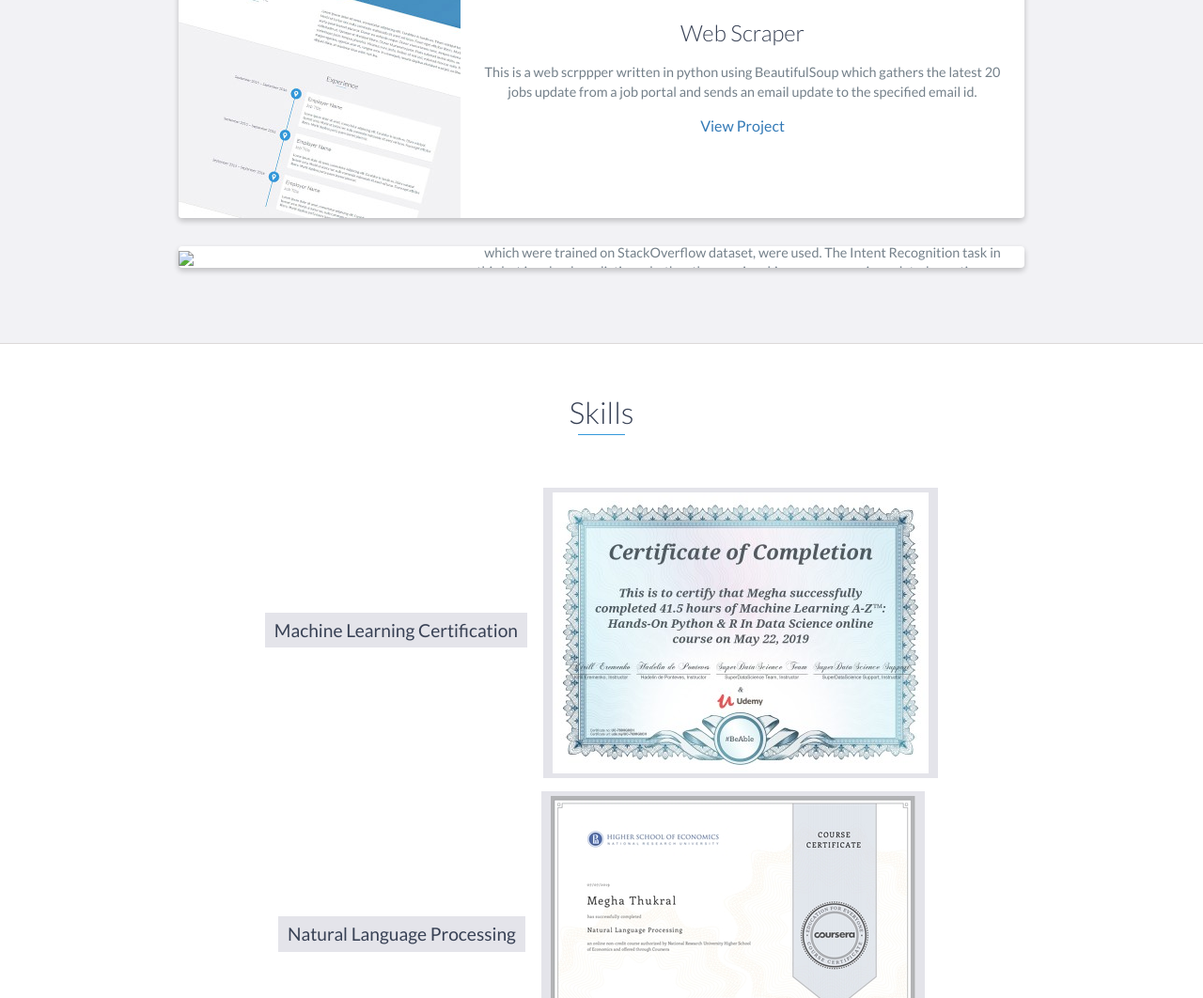
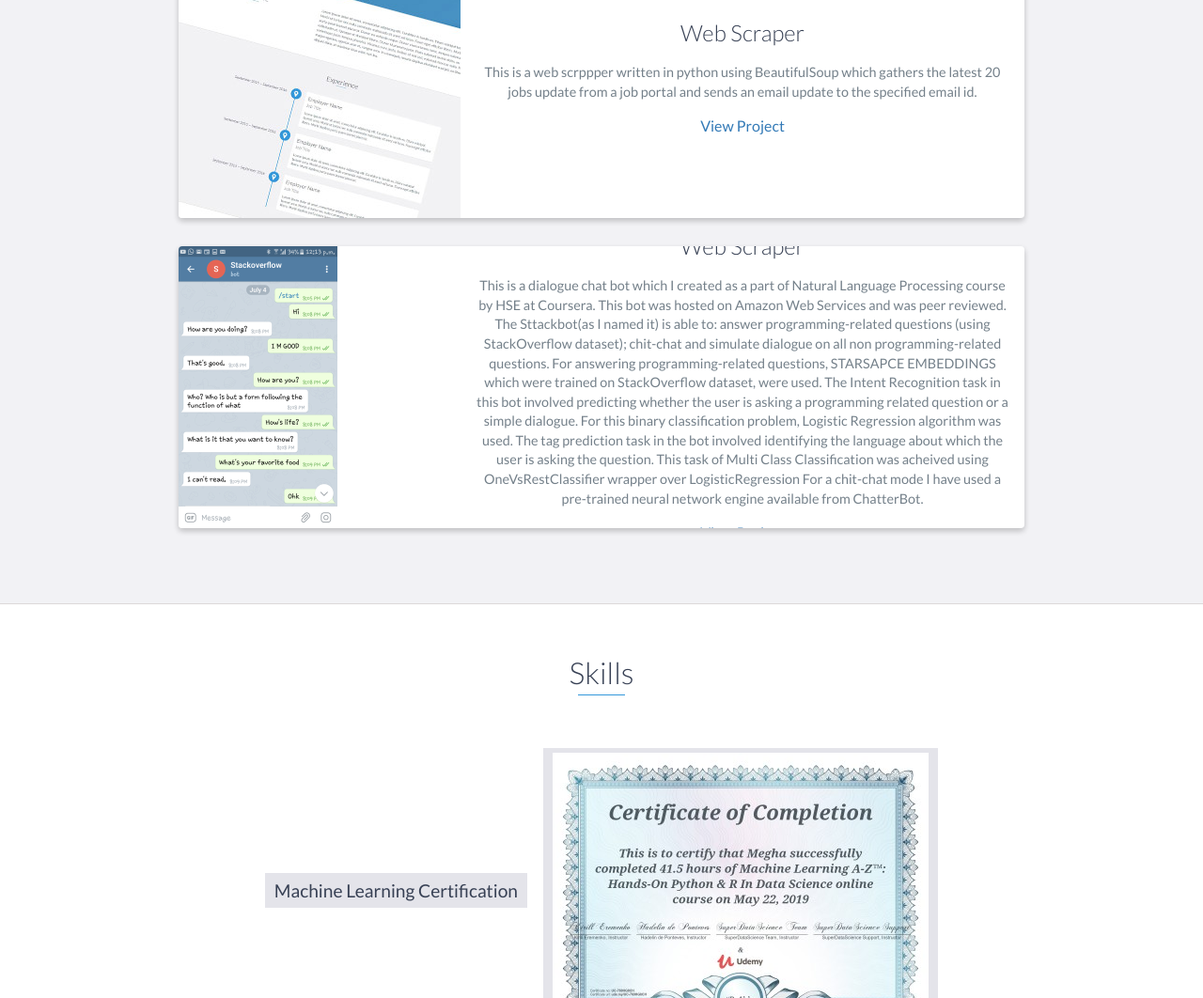
Before and after one commit to gmt20/mywebsite, a website: page index.html in a window 1280 px wide. Shown: the part 3006-4068 px from the top of the page at 94% size. Drawn offline with nearby package versions, Linux system fonts and the light colour scheme.

Commit message:
Update index.html

```diff
--- a/index.html
+++ b/index.html
@@ -182,7 +182,7 @@
                 <!-- End .project -->
              <div class="project shadow-large">
                     <div class="project-image">
-                        <img src="images/bot.png" />
+                        <img src="images/bot.jpg" />
                     </div>
                     <!-- End .project-image -->
                     <div class="project-info">
```
